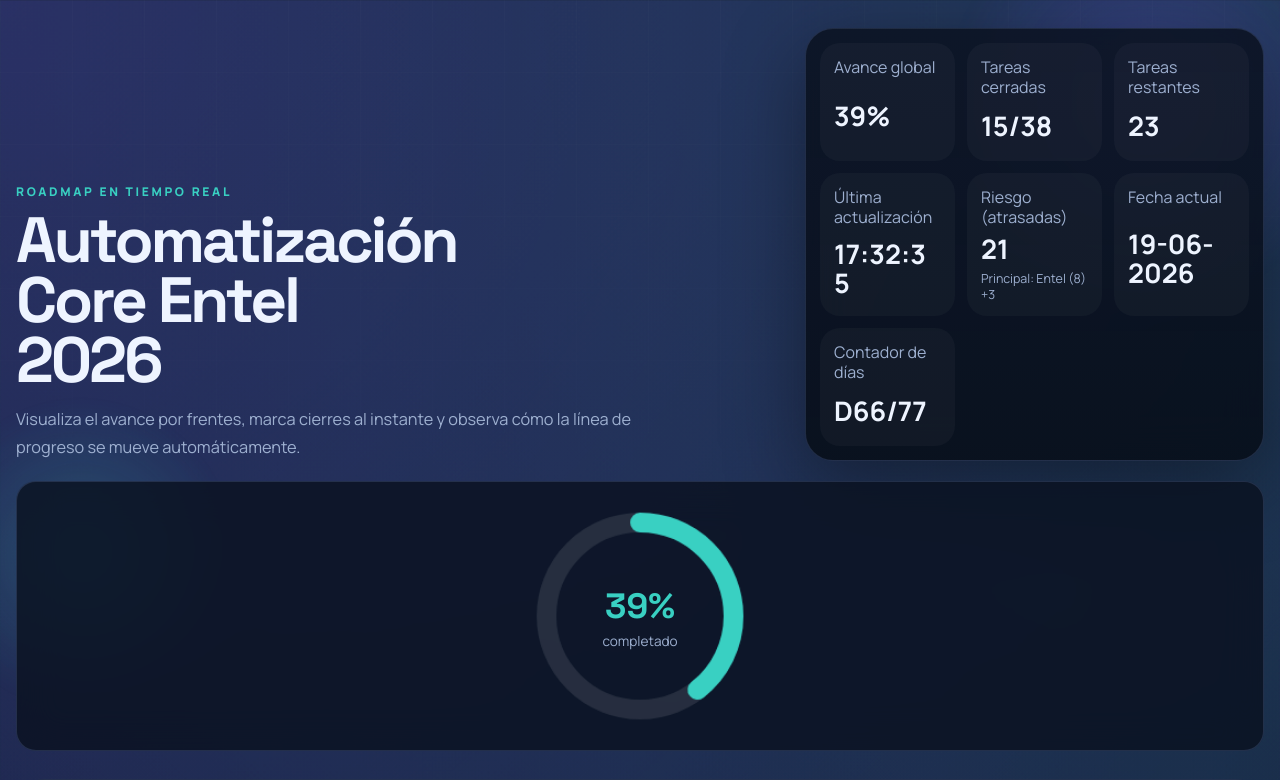
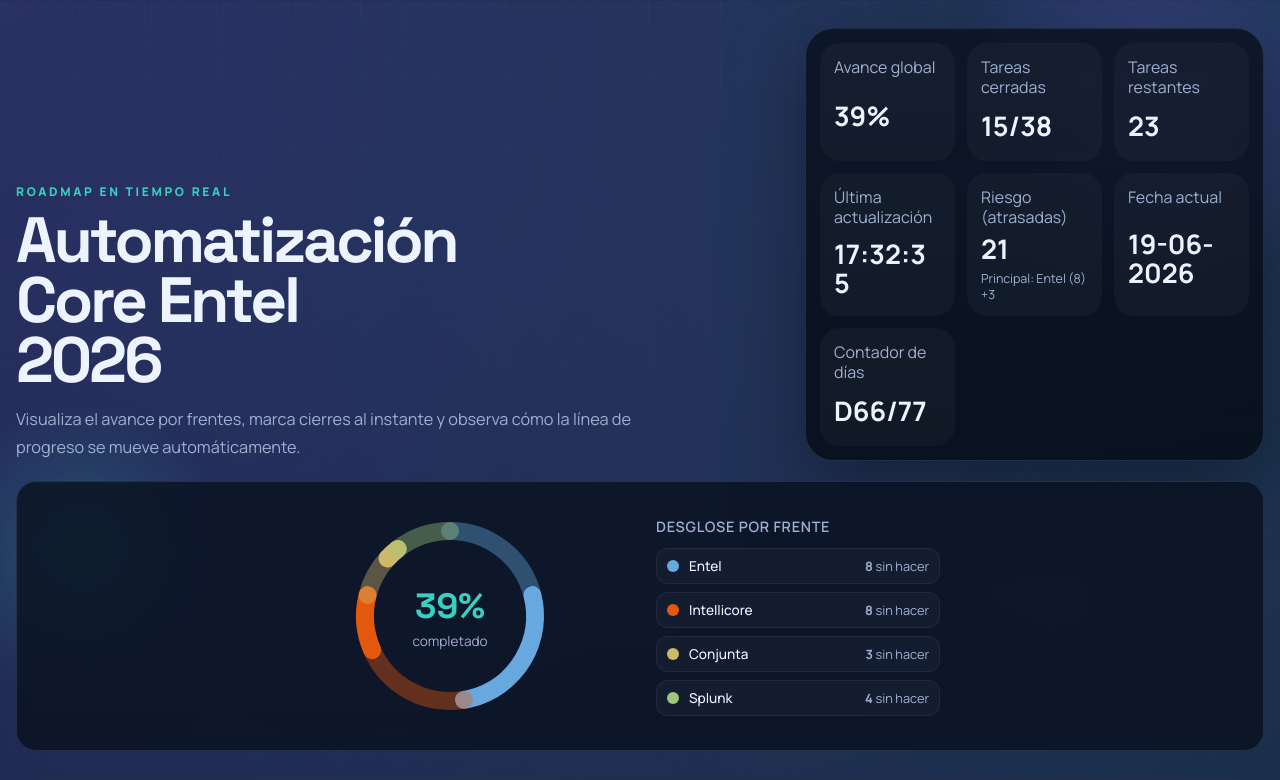
Before and after one commit to loreto2888/Roadmap_Automatizaci-nCoreEntel2026, a website: page index.html in a window 1280 px wide. Shown: the top 780 px of the page. Drawn offline with Linux system fonts and the light colour scheme; no server answers.

Commit message:
feat: enhance chart with scope breakdown and task counts

```diff
--- a/index.html
+++ b/index.html
@@ -65,11 +65,18 @@
       </header>
 
       <section class="chart-section" aria-label="Gráfica de progreso">
-        <div class="chart-container">
-          <canvas id="progressChart" width="200" height="200"></canvas>
-          <div class="chart-label">
-            <strong id="chartPercent">0%</strong>
-            <small>completado</small>
+        <div class="chart-wrapper">
+          <div class="chart-container">
+            <canvas id="progressChart" width="220" height="220"></canvas>
+            <div class="chart-label">
+              <strong id="chartPercent">0%</strong>
+              <small>completado</small>
+            </div>
+          </div>
+
+          <div class="chart-breakdown">
+            <div class="breakdown-title">Desglose por frente</div>
+            <div class="breakdown-rows" id="breakdownRows"></div>
           </div>
         </div>
       </section>
--- a/script.js
+++ b/script.js
@@ -1059,9 +1059,33 @@ function drawProgressChart() {
   if (!progressChart) return;
   const ctx = progressChart.getContext("2d");
   const allTasks = getAllTasks();
-  const completed = allTasks.filter((task) => task.completed).length;
-  const total = allTasks.length || 1;
-  const percent = Math.round((completed / total) * 100);
+
+  // Agrupar por scope
+  const scopeColors = {
+    "Entel": "#67a9df",
+    "Intellicore": "#e4580d",
+    "Conjunta": "#ccb96a",
+    "Splunk": "#9dc77b"
+  };
+
+  const scopeTotals = {
+    "Entel": { total: 0, completed: 0 },
+    "Intellicore": { total: 0, completed: 0 },
+    "Conjunta": { total: 0, completed: 0 },
+    "Splunk": { total: 0, completed: 0 }
+  };
+
+  allTasks.forEach((task) => {
+    const scope = task.scope || "Entel";
+    if (scopeTotals[scope]) {
+      scopeTotals[scope].total++;
+      if (task.completed) scopeTotals[scope].completed++;
+    }
+  });
+
+  const totalTasks = allTasks.length || 1;
+  const completedTasks = allTasks.filter((t) => t.completed).length;
+  const percent = Math.round((completedTasks / totalTasks) * 100);
 
   if (chartPercent) {
     chartPercent.textContent = `${percent}%`;
@@ -1074,21 +1098,84 @@ function drawProgressChart() {
 
   ctx.clearRect(0, 0, progressChart.width, progressChart.height);
 
-  // Fondo del donut (gris oscuro)
-  ctx.beginPath();
-  ctx.arc(centerX, centerY, radius, 0, Math.PI * 2);
-  ctx.lineWidth = lineWidth;
-  ctx.strokeStyle = "rgba(255, 255, 255, 0.1)";
-  ctx.stroke();
+  // Dibujar segmentos por scope (pendientes + completadas)
+  let currentAngle = -Math.PI / 2;
 
-  // Progreso completado (verde/cyan)
-  const endAngle = (completed / total) * Math.PI * 2 - Math.PI / 2;
-  ctx.beginPath();
-  ctx.arc(centerX, centerY, radius, -Math.PI / 2, endAngle);
-  ctx.lineWidth = lineWidth;
-  ctx.strokeStyle = "#39d0c2";
-  ctx.lineCap = "round";
-  ctx.stroke();
+  Object.entries(scopeTotals).forEach(([scope, data]) => {
+    const scopePercent = (data.total / totalTasks) * (Math.PI * 2);
+    const color = scopeColors[scope];
+
+    if (data.total > 0) {
+      // Segmento de pendientes (más oscuro)
+      const pendingPercent = ((data.total - data.completed) / totalTasks) * (Math.PI * 2);
+      if (pendingPercent > 0.05) {
+        ctx.beginPath();
+        ctx.arc(centerX, centerY, radius, currentAngle, currentAngle + pendingPercent);
+        ctx.lineWidth = lineWidth;
+        ctx.strokeStyle = color;
+        ctx.globalAlpha = 0.4;
+        ctx.lineCap = "round";
+        ctx.stroke();
+        ctx.globalAlpha = 1;
+      }
+      currentAngle += pendingPercent;
+
+      // Segmento de completadas (full color)
+      const completedPercent = (data.completed / totalTasks) * (Math.PI * 2);
+      if (completedPercent > 0.05) {
+        ctx.beginPath();
+        ctx.arc(centerX, centerY, radius, currentAngle, currentAngle + completedPercent);
+        ctx.lineWidth = lineWidth;
+        ctx.strokeStyle = color;
+        ctx.globalAlpha = 1;
+        ctx.lineCap = "round";
+        ctx.stroke();
+      }
+      currentAngle += completedPercent;
+    }
+  });
+
+  // Renderizar desglose
+  updateBreakdown(scopeTotals);
+}
+
+function updateBreakdown(scopeTotals) {
+  const breakdownRows = document.getElementById("breakdownRows");
+  if (!breakdownRows) return;
+
+  const scopeColors = {
+    "Entel": "#67a9df",
+    "Intellicore": "#e4580d",
+    "Conjunta": "#ccb96a",
+    "Splunk": "#9dc77b"
+  };
+
+  breakdownRows.innerHTML = "";
+
+  Object.entries(scopeTotals).forEach(([scope, data]) => {
+    const pending = data.total - data.completed;
+    if (data.total === 0) return;
+
+    const row = document.createElement("div");
+    row.className = "breakdown-row";
+
+    const dot = document.createElement("div");
+    dot.className = "breakdown-dot";
+    dot.style.backgroundColor = scopeColors[scope];
+
+    const label = document.createElement("div");
+    label.className = "breakdown-label";
+    label.textContent = `${scope}`;
+
+    const count = document.createElement("div");
+    count.className = "breakdown-count";
+    count.innerHTML = `<strong>${pending}</strong> sin hacer`;
+
+    row.appendChild(dot);
+    row.appendChild(label);
+    row.appendChild(count);
+    breakdownRows.appendChild(row);
+  });
 }
 
 function renderRoadmap() {
--- a/styles.css
+++ b/styles.css
@@ -973,6 +973,15 @@ h1 {
   backdrop-filter: blur(20px);
 }
 
+.chart-wrapper {
+  display: grid;
+  grid-template-columns: 1fr 1fr;
+  gap: 32px;
+  align-items: center;
+  width: 100%;
+  max-width: 600px;
+}
+
 .chart-container {
   position: relative;
   width: 220px;
@@ -1007,6 +1016,55 @@ h1 {
   color: var(--muted);
   margin-top: 4px;
 }
+
+.chart-breakdown {
+  display: flex;
+  flex-direction: column;
+  gap: 12px;
+}
+
+.breakdown-title {
+  font-size: 0.9rem;
+  font-weight: 600;
+  color: var(--muted);
+  text-transform: uppercase;
+  letter-spacing: 0.05em;
+}
+
+.breakdown-rows {
+  display: flex;
+  flex-direction: column;
+  gap: 8px;
+}
+
+.breakdown-row {
+  display: grid;
+  grid-template-columns: 12px 1fr auto;
+  gap: 10px;
+  align-items: center;
+  padding: 8px 10px;
+  border-radius: var(--radius-sm);
+  background: rgba(255, 255, 255, 0.03);
+  border: 1px solid rgba(255, 255, 255, 0.05);
+  font-size: 0.85rem;
+}
+
+.breakdown-dot {
+  width: 12px;
+  height: 12px;
+  border-radius: 50%;
+}
+
+.breakdown-label {
+  color: var(--text);
+  font-weight: 500;
+}
+
+.breakdown-count {
+  color: var(--muted);
+  font-size: 0.8rem;
+}
+
 
 .badge-delay.due-soon {
   background: rgba(255, 184, 107, 0.18);
```
